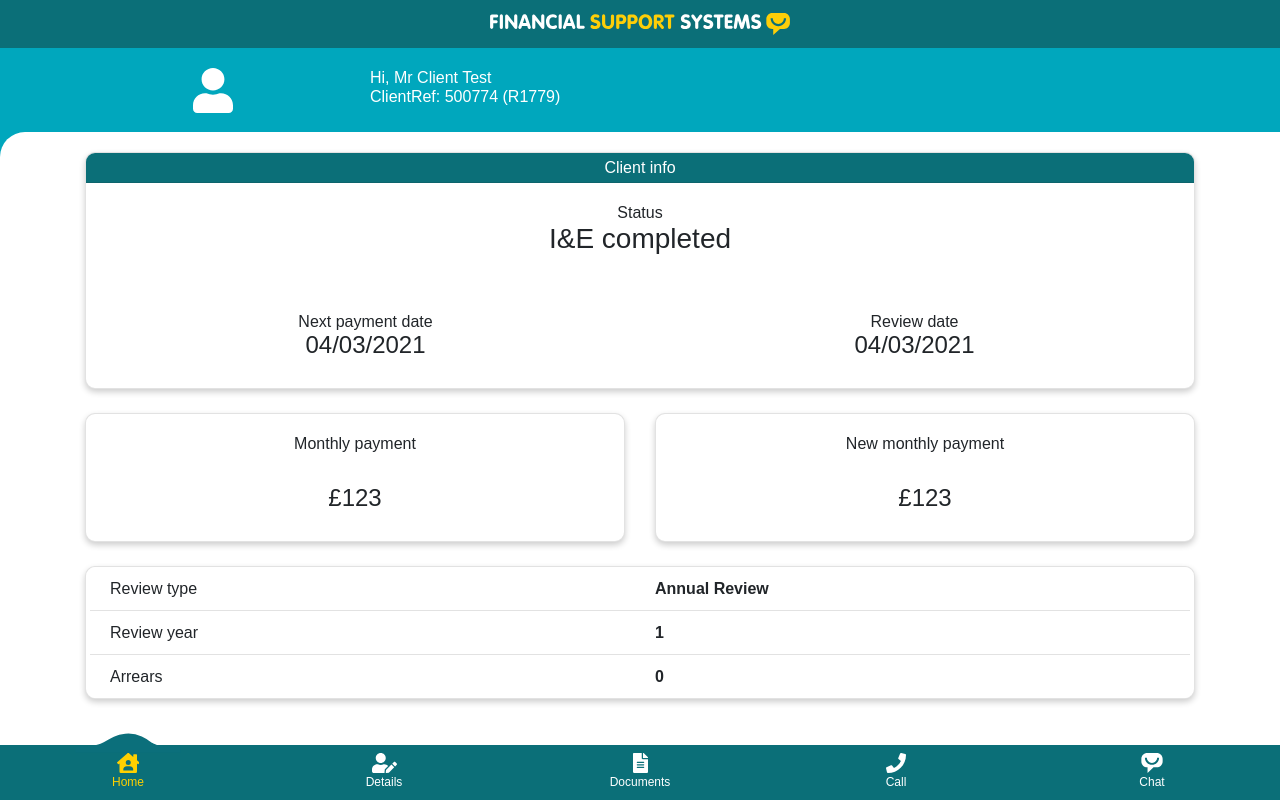
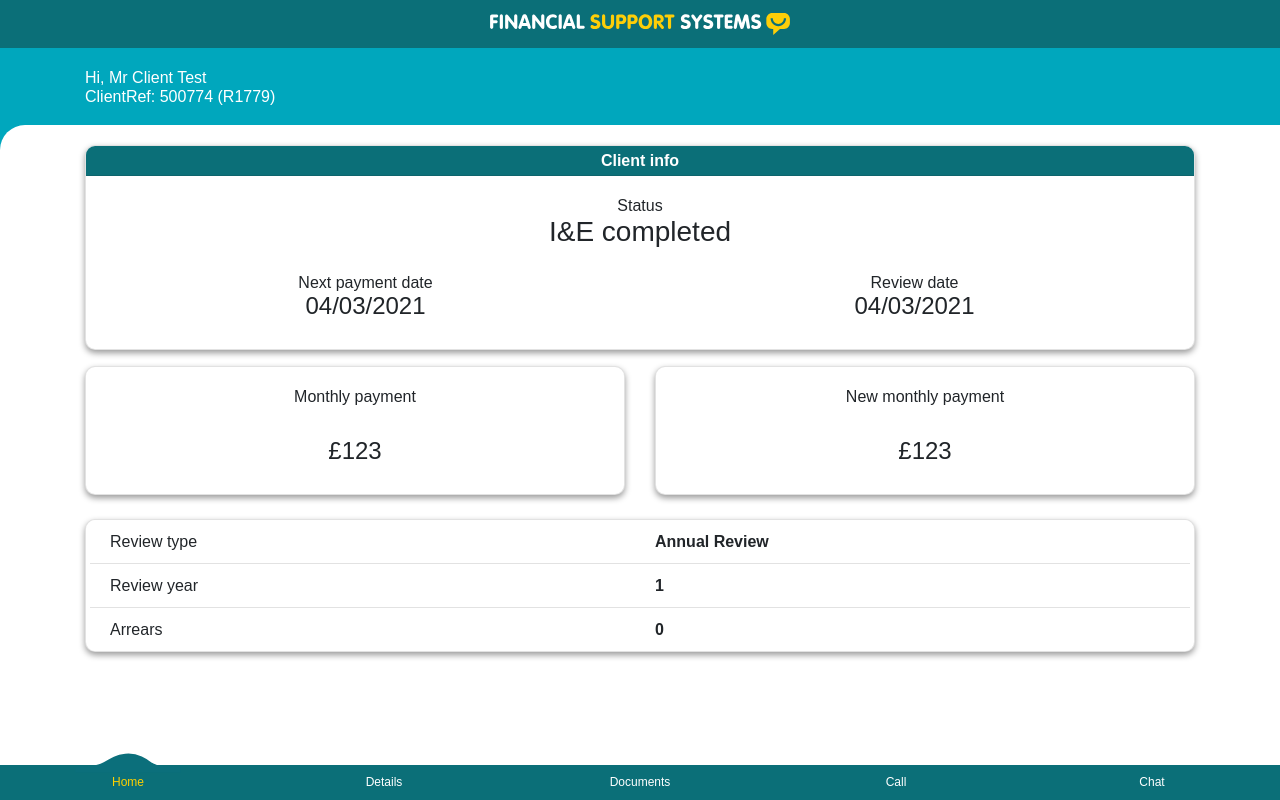
Before and after one commit to simonproudfoot/review-portal, a Nuxt app: page / in a window 1280 px wide. Built offline with nearby package versions, Linux system fonts and the light colour scheme.

Commit message:
svg icons

```diff
--- a/assets/scss/custom.scss
+++ b/assets/scss/custom.scss
@@ -16,7 +16,7 @@ $gradient: linear-gradient(
   #00a7bd
 );
 
-$shadow: 0 3px 6px rgba(0, 0, 0, 0.2);
+$shadow: 0 3px 6px rgba(0, 0, 0, 0.4);
 $border: 10px;
 
 @import "bootstrap/scss/bootstrap.scss";
@@ -60,10 +60,10 @@ main {
   color: $white;
   text-align: center;
   padding: 0.3em 1em;
+  font-weight: 700;
 }
 
 // switch
-
 .custom-switch.b-custom-control-lg::before {
   font-size: 12px !important;
 }
@@ -186,13 +186,13 @@ main {
 }
 
 
-.hide-scrollbar {
+.hide-scrollbar, html, body {
   /*FireFox*/
   scrollbar-width: none;
   /*IE10+*/
   -ms-overflow-style: -ms-autohiding-scrollbar;
 }
-.hide-scrollbar::-webkit-scrollbar {
+.hide-scrollbar::-webkit-scrollbar, body::-webkit-scrollbar {
   /*Chrome, Safari, Edge*/
   display: none;
 }
--- a/components/footer-menu.vue
+++ b/components/footer-menu.vue
@@ -1,55 +1,39 @@
 <template>
 <footer class="footer">
     <div class="blobAnimate">
-
         <svg ref="blob" xmlns="http://www.w3.org/2000/svg" class="blobAnimate__blob" width="106.681" height="20.019" viewBox="0 0 106.681 20.019">
             <path id="Subtraction_2" data-name="Subtraction 2" d="M97.681-4.982H-8v-6.134c.011,0,.962.024,2.514.024,4.954,0,17.093-.257,22.795-2.633A67.042,67.042,0,0,0,23.7-16.981C29.648-20.271,36.391-24,45.379-24A31.729,31.729,0,0,1,58.6-20.943a55.167,55.167,0,0,1,8.616,5.1,22.031,22.031,0,0,0,2.086,1.355c.141.071.284.144.435.222,2.5,1.294,6.686,3.46,27.941,3.46v5.826Z" transform="translate(8.499 24.501)" fill="#0b6f7b" stroke="rgba(0,0,0,0)" stroke-miterlimit="10" stroke-width="1" />
         </svg>
-
     </div>
     <div class="footer__menu">
         <b-row no-gutters>
             <b-col ref="home">
                 <div class="footer-btn" :class="$store.getters.page == 'home' ? 'footer-btn--active' : null" @click="$store.commit('set_page','home')">
-                    <transition name="slide-up">
-                    </transition>
-                    <svg aria-hidden="true" focusable="false" data-prefix="fas" data-icon="house-user" role="img" xmlns="http://www.w3.org/2000/svg" viewBox="0 0 576 512">
-                        <path  d="M570.69,236.27,512,184.44V48a16,16,0,0,0-16-16H432a16,16,0,0,0-16,16V99.67L314.78,10.3C308.5,4.61,296.53,0,288,0s-20.46,4.61-26.74,10.3l-256,226A18.27,18.27,0,0,0,0,248.2a18.64,18.64,0,0,0,4.09,10.71L25.5,282.7a21.14,21.14,0,0,0,12,5.3,21.67,21.67,0,0,0,10.69-4.11l15.9-14V480a32,32,0,0,0,32,32H480a32,32,0,0,0,32-32V269.88l15.91,14A21.94,21.94,0,0,0,538.63,288a20.89,20.89,0,0,0,11.87-5.31l21.41-23.81A21.64,21.64,0,0,0,576,248.19,21,21,0,0,0,570.69,236.27ZM288,176a64,64,0,1,1-64,64A64,64,0,0,1,288,176ZM400,448H176a16,16,0,0,1-16-16,96,96,0,0,1,96-96h64a96,96,0,0,1,96,96A16,16,0,0,1,400,448Z"></path>
-                    </svg>
+                    <home/>
                     Home
                 </div>
             </b-col>
             <b-col ref="details">
                 <div class="footer-btn" :class="$store.getters.page == 'details' ? 'footer-btn--active' : null" @click="$store.commit('set_page','details')">
-                    <svg aria-hidden="true" focusable="false" data-prefix="fas" data-icon="user-edit" role="img" xmlns="http://www.w3.org/2000/svg" viewBox="0 0 640 512">
-                        <path  d="M224 256c70.7 0 128-57.3 128-128S294.7 0 224 0 96 57.3 96 128s57.3 128 128 128zm89.6 32h-16.7c-22.2 10.2-46.9 16-72.9 16s-50.6-5.8-72.9-16h-16.7C60.2 288 0 348.2 0 422.4V464c0 26.5 21.5 48 48 48h274.9c-2.4-6.8-3.4-14-2.6-21.3l6.8-60.9 1.2-11.1 7.9-7.9 77.3-77.3c-24.5-27.7-60-45.5-99.9-45.5zm45.3 145.3l-6.8 61c-1.1 10.2 7.5 18.8 17.6 17.6l60.9-6.8 137.9-137.9-71.7-71.7-137.9 137.8zM633 268.9L595.1 231c-9.3-9.3-24.5-9.3-33.8 0l-37.8 37.8-4.1 4.1 71.8 71.7 41.8-41.8c9.3-9.4 9.3-24.5 0-33.9z"></path>
-                    </svg>
+                    <review/>
                     Details
                 </div>
             </b-col>
             <b-col ref="documents">
                 <div class="footer-btn" :class="$store.getters.page == 'documents' ? 'footer-btn--active' : null" @click="$store.commit('set_page','documents')">
-                    <svg aria-hidden="true" focusable="false" data-prefix="fas" data-icon="file-alt" role="img" xmlns="http://www.w3.org/2000/svg" viewBox="0 0 384 512">
-                        <path  d="M224 136V0H24C10.7 0 0 10.7 0 24v464c0 13.3 10.7 24 24 24h336c13.3 0 24-10.7 24-24V160H248c-13.2 0-24-10.8-24-24zm64 236c0 6.6-5.4 12-12 12H108c-6.6 0-12-5.4-12-12v-8c0-6.6 5.4-12 12-12h168c6.6 0 12 5.4 12 12v8zm0-64c0 6.6-5.4 12-12 12H108c-6.6 0-12-5.4-12-12v-8c0-6.6 5.4-12 12-12h168c6.6 0 12 5.4 12 12v8zm0-72v8c0 6.6-5.4 12-12 12H108c-6.6 0-12-5.4-12-12v-8c0-6.6 5.4-12 12-12h168c6.6 0 12 5.4 12 12zm96-114.1v6.1H256V0h6.1c6.4 0 12.5 2.5 17 7l97.9 98c4.5 4.5 7 10.6 7 16.9z"></path>
-                    </svg>
+                    <documents/>
                     Documents
                 </div>
             </b-col>
             <b-col ref="call">
                 <div class="footer-btn" :class="$store.getters.page == 'call' ? 'footer-btn--active' : null" @click="$store.commit('set_page','call')">
-                    <svg aria-hidden="true" focusable="false" data-prefix="fas" data-icon="phone" role="img" xmlns="http://www.w3.org/2000/svg" viewBox="0 0 512 512">
-                        <path  d="M493.4 24.6l-104-24c-11.3-2.6-22.9 3.3-27.5 13.9l-48 112c-4.2 9.8-1.4 21.3 6.9 28l60.6 49.6c-36 76.7-98.9 140.5-177.2 177.2l-49.6-60.6c-6.8-8.3-18.2-11.1-28-6.9l-112 48C3.9 366.5-2 378.1.6 389.4l24 104C27.1 504.2 36.7 512 48 512c256.1 0 464-207.5 464-464 0-11.2-7.7-20.9-18.6-23.4z"></path>
-                    </svg>
+              <call/>
                     Call
                 </div>
             </b-col>
             <b-col ref="chat">
                 <div class="footer-btn" :class="$store.getters.page == 'chat' ? 'footer-btn--active' : null" @click="$store.commit('set_page','chat')">
-                    <svg version="1.1" id="Layer_1" xmlns="http://www.w3.org/2000/svg" xmlns:xlink="http://www.w3.org/1999/xlink" x="0px" y="0px" width="450.7px" height="422.4px" viewBox="0 0 450.7 422.4" style="enable-background:new 0 0 450.7 422.4;" xml:space="preserve">
-                        <path class="st0" d="M325.1,0.4H125.6C56.8,0.4,0.4,56.8,0.4,125.6v51.7c0,68.9,56.3,125.2,125.2,125.2h5.5v119.5l126.8-119.5h67.2
-c68.9,0,125.2-56.3,125.2-125.2v-51.7C450.3,56.8,394,0.4,325.1,0.4z M225.4,250.5c-82.6,0-149.8-67.2-149.8-149.8h41.7
-	c0,59.6,48.5,108.1,108.1,108.1c59.6,0,108.1-48.5,108.1-108.1h41.7C375.2,183.3,308,250.5,225.4,250.5z" />
-                    </svg>
+                    <chat/>
                     Chat
                 </div>
             </b-col>
@@ -59,11 +43,25 @@ c68.9,0,125.2-56.3,125.2-125.2v-51.7C450.3,56.8,394,0.4,325.1,0.4z M225.4,250.5c
 </template>
 
 <script>
+import home from "~/static/img/home.svg?inline";
+import review from "~/static/img/review.svg?inline";
+import plane from "~/static/img/send.svg?inline";
+import documents from "~/static/img/documents.svg?inline";
+import call from "~/static/img/call.svg?inline";
+import chat from "~/static/img/chat.svg?inline";
 export default {
     data: function () {
         return {
             blobPosition: 0
         }
+    },
+    components: {
+        home,
+        review,
+        plane,
+        documents,
+        call,
+        chat
     },
     computed: {
         page: {
@@ -77,17 +75,17 @@ export default {
     },
     watch: {
         page(val) {
-            this.$refs.blob.style.transform = 'scaleX(4)'
-            this.$refs.blob.style.transform = 'scaleY(0.8)'
+            this.$refs.blob.style.transform = 'scaleX(1.1)'
+            //this.$refs.blob.style.transform = 'scaleY(0.8)'
             setTimeout(() => {
                 this.$refs.blob.style.transform = 'scaleX(1)'
-            }, 300);
+            }, 400);
 
             this.$refs.blob.style.left = this.$refs[val].offsetLeft.toString() + 'px'
         }
     },
-    mounted(){
-        this.$refs.blob.style.width = this.$refs.home.scrollWidth+'px' // add a watcher if the page resizes
+    mounted() {
+        this.$refs.blob.style.width = this.$refs.home.scrollWidth + 'px' // add a watcher if the page resizes
     }
 }
 </script>
@@ -102,7 +100,6 @@ export default {
     right: 0;
     transition-duration: 1s;
     transition-timing-function: easeOutBounce;
-
 
     &__menu {
         background-color: $darkblue;
@@ -148,7 +145,7 @@ export default {
     position: relative;
     height: 12px;
     transition-duration: 300ms;
-      transition-timing-function: easeOutBounce;
+    transition-timing-function: easeOutBounce;
 
     &__blob {
         transition-duration: 300ms;
@@ -160,6 +157,4 @@ export default {
         width: 25%
     }
 }
-
-
 </style>
--- a/components/home-screen.vue
+++ b/components/home-screen.vue
@@ -2,24 +2,20 @@
 <div>
     <header>
         <b-container>
-            <b-row>
-                <b-col cols="3">
-                    <b-img src="img/user.svg" center fluid width="40"></b-img>
-                </b-col>
-                <b-col cols="9">
-                    <p class="mb-0">Hi, {{$store.getters.client.username}}</p>
-                    <p class="mb-0">ClientRef: {{$store.getters.client.reference}}</p>
-                </b-col>
-            </b-row>
+            <user style="height: 40px; vertical-align: middle" class="d-inline-block mr-1"/>
+            <div class="d-inline-block" style="vertical-align: middle">
+                <p class="mb-0">Hi, {{$store.getters.client.username}}</p>
+                <p class="mb-0">ClientRef: {{$store.getters.client.reference}}</p>
+            </div>
         </b-container>
     </header>
     <main>
         <b-container>
             <b-row>
                 <b-col cols="12">
-                    <b-card header="Client info" class="mb-4">
+                    <b-card header="Client info" class="mb-3">
                         <b-row>
-                            <b-col cols="12" class="text-center mb-5">
+                            <b-col cols="12" class="text-center mb-3">
                                 <p class="mb-0">Status</p>
                                 <h3>I&E completed</h3>
                             </b-col>
@@ -83,3 +79,11 @@
     </main>
 </div>
 </template>
+<script>
+import user from "~/static/img/user.svg?inline";
+export default {
+    components: {
+        user
+    }
+}
+</script>
--- a/layouts/default.vue
+++ b/layouts/default.vue
@@ -8,12 +8,21 @@
             {{$store.getters.page}}
         </b-navbar-brand>
         <div class="ml-auto" v-if="$store.getters.page !== 'home'">
-            <b-img src="img/chat.svg" center fluid width="25"></b-img>
+            <chat class="chatLogo" />
         </div>
     </b-navbar>
     <Nuxt />
 </div>
 </template>
+
+<script>
+import chat from "~/static/img/chat.svg?inline";
+export default {
+    components: {
+        chat
+    }
+}
+</script>
 
 <style lang="scss">
 @import 'assets/scss/custom.scss';
@@ -27,11 +36,16 @@ html {
     width: 0px;
     /* Remove scrollbar space */
     background: transparent;
-    /* Optional: just make scrollbar invisible */
 }
 
-/* Optional: show position indicator in red */
-::-webkit-scrollbar-thumb {
-    background: #fff;
+.chatLogo {
+    width: 24px;
+    height: 24px;
+    fill: $yellow;
+}
+
+.navbar {
+    height: 48px !important;
+    line-height: 48px;
 }
 </style>
--- a/nuxt.config.js
+++ b/nuxt.config.js
@@ -14,7 +14,7 @@ export default {
   css: ['@/assets/scss/custom.scss'],
 
   // Plugins to run before rendering page (https://go.nuxtjs.dev/config-plugins)
-  plugins: [{ src: '~/plugins/filebase.js', mode: 'client' }], // only on client side],
+  plugins: ['~/plugins/icons.js',{ src: '~/plugins/filebase.js', mode: 'client' }], // only on client side],
 
   module: {
     rules: [
--- a/pages/index.vue
+++ b/pages/index.vue
@@ -11,6 +11,10 @@
 </template>
 
 <style lang="scss">
+
+.footer{
+    z-index: 100;
+}
 .mainWrapper {
     padding-bottom: 80px;
 }
```
Also changed, not shown: components/chat-screen.vue (+16 -8 lines), components/details-screen.vue (+10 -13 lines), components/documents-screen.vue (+9 -15 lines), static/img/chat.svg.
